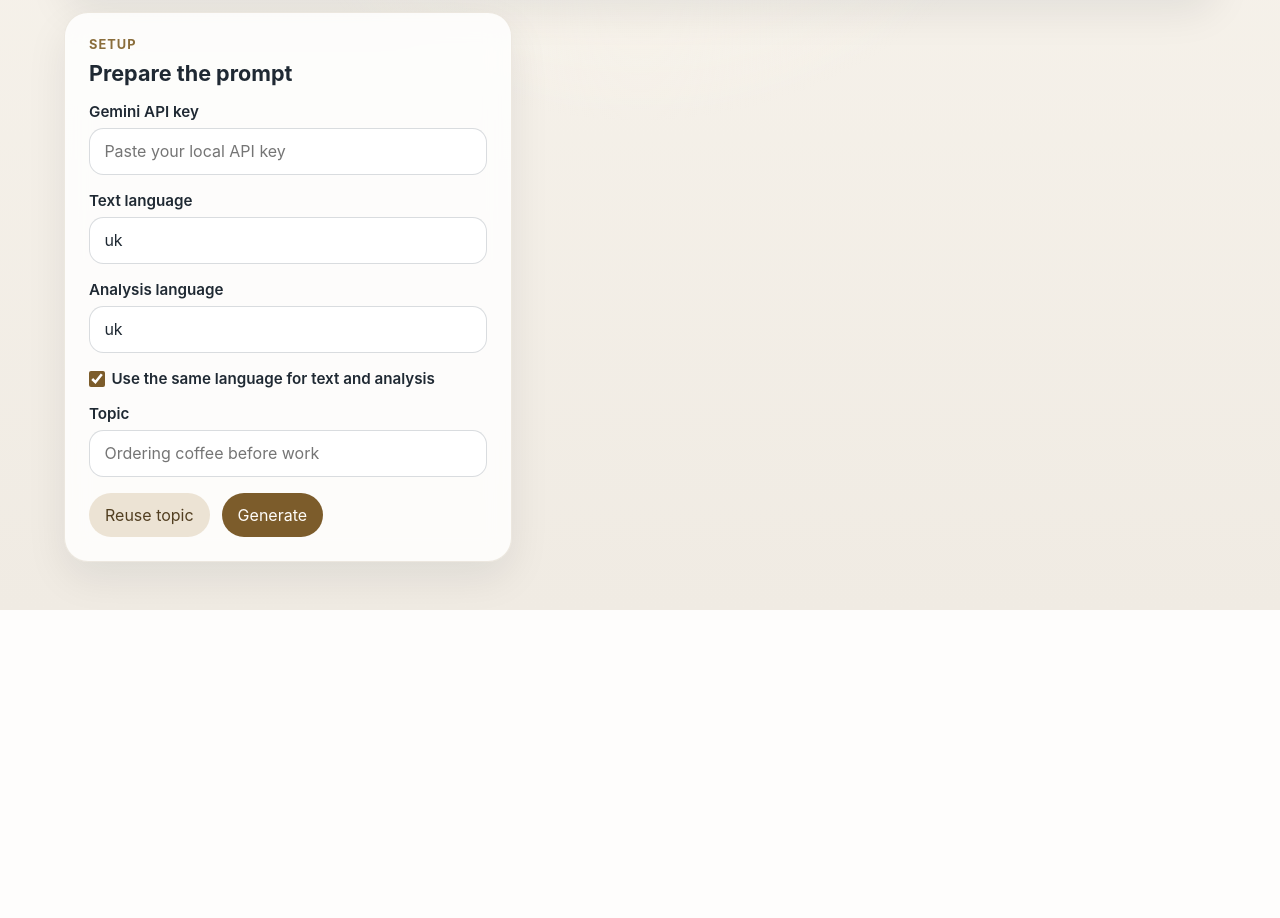
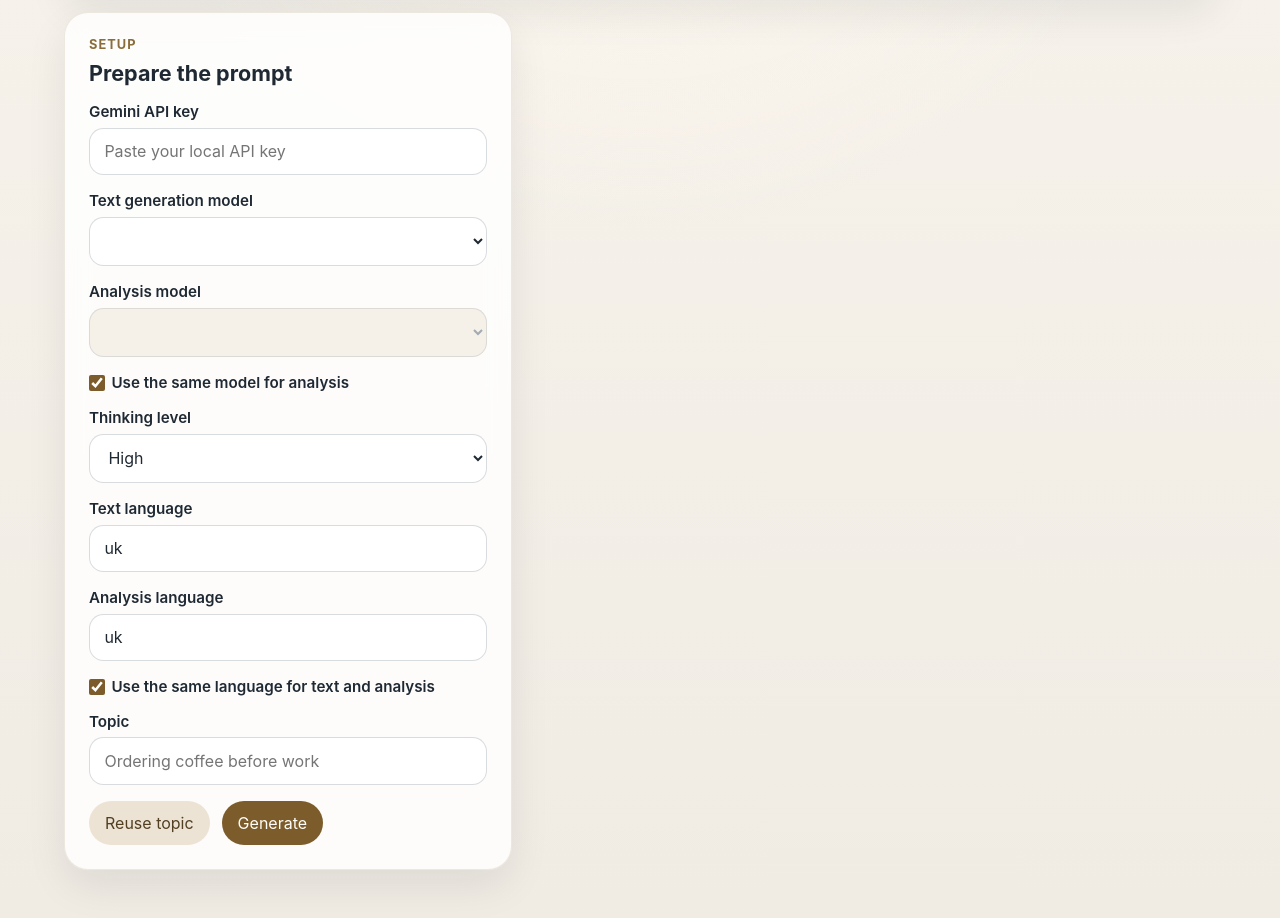
Before and after one commit to serge-sotnyk/sayclearly, a FastAPI app: page / in a window 1280 px wide. Shown: the part 336-1254 px from the top of the page. Before the commit the page ends 946 px from the top, so only its background shows below. Run offline with FastAPI, Linux system fonts and the light colour scheme; data that the repository does not hold is empty; parts of the project's set-up code (start-up, migrations or seed data) failed here and were passed over.

Commit message:
feat: add frontend gemini model controls

```diff
--- a/src/sayclearly/static/dist/app.js
+++ b/src/sayclearly/static/dist/app.js
@@ -1,4 +1,4 @@
-import { advanceExerciseStep, applyAnalysisError, applyAnalysisResult, applyGeneratedExercise, applyGenerationError, applyLoadedConfig, applyRecordingError, buildConfigUpdatePayload, buildGenerateRequest, createInitialAppModel, markRecordingStarted, resetRecording, startRecordingAnalysis, startRecordingRequest, startGeneration, storeRecordedAudio, syncAnalysisLanguage, } from './app_state.js';
+import { advanceExerciseStep, applyAnalysisError, applyAnalysisResult, applyGeneratedExercise, applyGenerationError, applyLoadedConfig, applyRecordingError, buildConfigUpdatePayload, buildGenerateRequest, createInitialAppModel, markRecordingStarted, resetRecording, startRecordingAnalysis, startRecordingRequest, startGeneration, storeRecordedAudio, syncAnalysisModel, syncAnalysisLanguage, } from './app_state.js';
 const READY_STATUS = 'Ready to generate a guided exercise.';
 const LOADING_STATUS = 'Loading your saved settings...';
 const GENERATING_STATUS = 'Generating your guided exercise...';
@@ -69,6 +69,10 @@ function collectShellElements(root) {
         settingsStatus: getRequiredElement(root, '[data-settings-status]'),
         clearApiKeyButton: getRequiredElement(root, '[data-clear-api-key-button]'),
         apiKeyInput: getRequiredElement(root, '[data-api-key-input]'),
+        textModelSelect: getRequiredElement(root, '[data-text-model-select]'),
+        analysisModelSelect: getRequiredElement(root, '[data-analysis-model-select]'),
+        sameModelToggle: getRequiredElement(root, '[data-same-model-toggle]'),
+        thinkingLevelSelect: getRequiredElement(root, '[data-thinking-level-select]'),
         textLanguageInput: getRequiredElement(root, '[data-text-language-input]'),
         analysisLanguageInput: getRequiredElement(root, '[data-analysis-language-input]'),
         sameLanguageToggle: getRequiredElement(root, '[data-same-language-toggle]'),
@@ -96,6 +100,21 @@ function collectShellElements(root) {
         exerciseText: getRequiredElement(root, '[data-exercise-text]'),
     };
 }
+function formatModelLabel(model) {
+    if (model.free_tier_requests_per_day_hint === null) {
+        return model.label;
+    }
+    return `${model.label} (${model.free_tier_requests_per_day_hint} RPD hint)`;
+}
+function renderModelOptions(documentRef, select, models) {
+    const options = models.map((model) => {
+        const option = documentRef.createElement('option');
+        option.value = model.id;
+        option.textContent = formatModelLabel(model);
+        return option;
+    });
+    select.replaceChildren(...options);
+}
 function getSettingsStatus(config) {
     if (config.gemini.has_api_key) {
         if (config.gemini.api_key_source === 'env') {
@@ -121,13 +140,17 @@ function getStatusMessage(model, reuseNextGeneration) {
     return READY_STATUS;
 }
 function readSettings(elements, reuseLastTopic) {
-    return syncAnalysisLanguage({
+    return syncAnalysisModel(syncAnalysisLanguage({
         text_language: elements.textLanguageInput.value.trim(),
         analysis_language: elements.analysisLanguageInput.value.trim(),
         same_language_for_analysis: elements.sameLanguageToggle.checked,
+        text_model: elements.textModelSelect.value,
+        analysis_model: elements.analysisModelSelect.value,
+        same_model_for_analysis: elements.sameModelToggle.checked,
+        text_thinking_level: elements.thinkingLevelSelect.value,
         topic_prompt: elements.topicInput.value.trim(),
         reuse_last_topic: reuseLastTopic,
-    });
+    }));
 }
 function buildConfigRequest(config, settings, apiKeyValue) {
     const nextConfig = buildConfigUpdatePayload(config, settings);
@@ -135,7 +158,7 @@ function buildConfigRequest(config, settings, apiKeyValue) {
     return {
         ...nextConfig,
         gemini: {
-            model: nextConfig.gemini.model,
+            ...nextConfig.gemini,
             api_key: trimmedApiKey === '' ? null : trimmedApiKey,
         },
     };
@@ -156,7 +179,14 @@ async function requestJson(fetchImpl, url, options) {
     }
     return (await response.json());
 }
-function render(elements, model, isSettingsOpen, reuseNextGeneration, recordedUrl) {
+function render(documentRef, elements, model, isSettingsOpen, reuseNextGeneration, recordedUrl) {
+    renderModelOptions(documentRef, elements.textModelSelect, model.config.gemini.available_models);
+    renderModelOptions(documentRef, elements.analysisModelSelect, model.config.gemini.available_models);
+    elements.textModelSelect.value = model.settings.text_model;
+    elements.analysisModelSelect.value = model.settings.analysis_model;
+    elements.sameModelToggle.checked = model.settings.same_model_for_analysis;
+    elements.thinkingLevelSelect.value = model.settings.text_thinking_level;
+    elements.analysisModelSelect.disabled = model.settings.same_model_for_analysis;
     elements.textLanguageInput.value = model.settings.text_language;
     elements.analysisLanguageInput.value = model.settings.analysis_language;
     elements.sameLanguageToggle.checked = model.settings.same_language_for_analysis;
@@ -274,23 +304,35 @@ export async function startApp(documentRef = document, fetchImpl = fetch, record
             ...model,
             settings: nextSettings,
         };
-        render(elements, model, isSettingsOpen, reuseNextGeneration, recordedUrl);
+        render(documentRef, elements, model, isSettingsOpen, reuseNextGeneration, recordedUrl);
     };
     const refreshFromInputs = () => {
         updateSettings(readSettings(elements, reuseNextGeneration));
     };
     elements.openSettingsButton.addEventListener('click', () => {
         isSettingsOpen = true;
-        render(elements, model, isSettingsOpen, reuseNextGeneration, recordedUrl);
+        render(documentRef, elements, model, isSettingsOpen, reuseNextGeneration, recordedUrl);
     });
     elements.closeSettingsButton.addEventListener('click', () => {
         isSettingsOpen = false;
-        render(elements, model, isSettingsOpen, reuseNextGeneration, recordedUrl);
+        render(documentRef, elements, model, isSettingsOpen, reuseNextGeneration, recordedUrl);
     });
     elements.textLanguageInput.addEventListener('input', () => {
         refreshFromInputs();
     });
     elements.analysisLanguageInput.addEventListener('input', () => {
+        refreshFromInputs();
+    });
+    elements.textModelSelect.addEventListener('change', () => {
+        refreshFromInputs();
+    });
+    elements.analysisModelSelect.addEventListener('change', () => {
+        refreshFromInputs();
+    });
+    elements.sameModelToggle.addEventListener('change', () => {
+        refreshFromInputs();
+    });
+    elements.thinkingLevelSelect.addEventListener('change', () => {
         refreshFromInputs();
     });
     elements.sameLanguageToggle.addEventListener('change', () => {
@@ -308,16 +350,16 @@ export async function startApp(documentRef = document, fetchImpl = fetch, record
     });
     elements.nextStepButton.addEventListener('click', () => {
         model = advanceExerciseStep(model);
-        render(elements, model, isSettingsOpen, reuseNextGeneration, recordedUrl);
+        render(documentRef, elements, model, isSettingsOpen, reuseNextGeneration, recordedUrl);
     });
     elements.startRecordingButton.addEventListener('click', async () => {
         if (!recordingApi.isSupported()) {
             model = applyRecordingError(model, 'This browser does not support microphone recording.');
-            render(elements, model, isSettingsOpen, reuseNextGeneration, recordedUrl);
+            render(documentRef, elements, model, isSettingsOpen, reuseNextGeneration, recordedUrl);
             return;
         }
         model = startRecordingRequest(model);
-        render(elements, model, isSettingsOpen, reuseNextGeneration, recordedUrl);
+        render(documentRef, elements, model, isSettingsOpen, reuseNextGeneration, recordedUrl);
         const recorderToken = activeRecorderToken + 1;
         activeRecorderToken = recorderToken;
         try {
@@ -348,7 +390,7 @@ export async function startApp(documentRef = document, fetchImpl = fetch, record
                 if (blob.size === 0) {
                     clearRecordingArtifacts();
                     model = applyRecordingError(model, 'No recording was captured. Please try again.');
-                    render(elements, model, isSettingsOpen, reuseNextGeneration, recordedUrl);
+                    render(documentRef, elements, model, isSettingsOpen, reuseNextGeneration, recordedUrl);
                     return;
                 }
                 if (recordedUrl !== null) {
@@ -357,7 +399,7 @@ export async function startApp(documentRef = document, fetchImpl = fetch, record
                 recordedBlob = blob;
                 recordedUrl = recordingApi.createObjectURL(blob);
                 model = storeRecordedAudio(model);
-                render(elements, model, isSettingsOpen, reuseNextGeneration, recordedUrl);
+                render(documentRef, elements, model, isSettingsOpen, reuseNextGeneration, recordedUrl);
             });
             recorder.start();
             model = markRecordingStarted(model);
@@ -370,7 +412,7 @@ export async function startApp(documentRef = document, fetchImpl = fetch, record
             stopActiveStream();
             model = applyRecordingError(model, 'Microphone access was unavailable. Please try again.');
         }
-        render(elements, model, isSettingsOpen, reuseNextGeneration, recordedUrl);
+        render(documentRef, elements, model, isSettingsOpen, reuseNextGeneration, recordedUrl);
     });
     elements.stopRecordingButton.addEventListener('click', () => {
         activeRecorder?.stop();
@@ -378,11 +420,11 @@ export async function startApp(documentRef = document, fetchImpl = fetch, record
     elements.analyzeRecordingButton.addEventListener('click', async () => {
         if (recordedBlob === null) {
             model = applyRecordingError(model, 'No recording was captured. Please try again.');
-            render(elements, model, isSettingsOpen, reuseNextGeneration, recordedUrl);
+            render(documentRef, elements, model, isSettingsOpen, reuseNextGeneration, recordedUrl);
             return;
         }
         model = startRecordingAnalysis(model);
-        render(elements, model, isSettingsOpen, reuseNextGeneration, recordedUrl);
+        render(documentRef, elements, model, isSettingsOpen, reuseNextGeneration, recordedUrl);
         try {
             const formData = new FormData();
             formData.append('audio', recordedBlob, 'retelling.webm');
@@ -395,19 +437,19 @@ export async function startApp(documentRef = document, fetchImpl = fetch, record
         catch {
             model = applyAnalysisError(model, 'Could not upload the recording. Try again.');
         }
-        render(elements, model, isSettingsOpen, reuseNextGeneration, recordedUrl);
+        render(documentRef, elements, model, isSettingsOpen, reuseNextGeneration, recordedUrl);
     });
     elements.recordAgainButton.addEventListener('click', () => {
         clearRecordingArtifacts();
         model = resetRecording(model);
-        render(elements, model, isSettingsOpen, reuseNextGeneration, recordedUrl);
+        render(documentRef, elements, model, isSettingsOpen, reuseNextGeneration, recordedUrl);
     });
     elements.resetButton.addEventListener('click', () => {
         reuseNextGeneration = false;
         clearRecordingArtifacts();
         const resetModel = createInitialAppModel();
         model = applyLoadedConfig(resetModel, model.config);
-        render(elements, model, isSettingsOpen, reuseNextGeneration, recordedUrl);
+        render(documentRef, elements, model, isSettingsOpen, reuseNextGeneration, recordedUrl);
     });
     elements.clearApiKeyButton.addEventListener('click', async () => {
         try {
@@ -420,7 +462,7 @@ export async function startApp(documentRef = document, fetchImpl = fetch, record
                 error_message: null,
             };
             elements.apiKeyInput.value = '';
-            render(elements, model, isSettingsOpen, reuseNextGeneration, recordedUrl);
+            render(documentRef, elements, model, isSettingsOpen, reuseNextGeneration, recordedUrl);
         }
         catch {
             elements.settingsStatus.textContent = CLEAR_ERROR_STATUS;
@@ -433,13 +475,16 @@ export async function startApp(documentRef = document, fetchImpl = fetch, record
             settings,
         };
         model = startGeneration(model);
-        render(elements, model, isSettingsOpen, reuseNextGeneration, recordedUrl);
+        render(documentRef, elements, model, isSettingsOpen, reuseNextGeneration, recordedUrl);
         try {
             const savedConfig = await requestJson(fetchImpl, '/api/config', {
                 method: 'POST',
                 body: JSON.stringify(buildConfigRequest(model.config, settings, elements.apiKeyInput.value)),
             });
-            model = applyLoadedConfig(model, savedConfig);
+            model = {
+                ...model,
+                config: savedConfig,
+            };
             const exercise = await requestJson(fetchImpl, '/api/generate-text', {
                 method: 'POST',
                 body: JSON.stringify(buildGenerateRequest(settings)),
@@ -451,13 +496,13 @@ export async function startApp(documentRef = document, fetchImpl = fetch, record
             reuseNextGeneration = false;
             model = applyGenerationError(model, GENERATE_ERROR_STATUS);
         }
-        render(elements, model, isSettingsOpen, reuseNextGeneration, recordedUrl);
+        render(documentRef, elements, model, isSettingsOpen, reuseNextGeneration, recordedUrl);
     });
     model = {
         ...model,
         error_message: LOADING_STATUS,
     };
-    render(elements, model, isSettingsOpen, reuseNextGeneration, recordedUrl);
+    render(documentRef, elements, model, isSettingsOpen, reuseNextGeneration, recordedUrl);
     try {
         const config = await requestJson(fetchImpl, '/api/config', {
             method: 'GET',
@@ -475,7 +520,7 @@ export async function startApp(documentRef = document, fetchImpl = fetch, record
             flow: 'home',
         };
     }
-    render(elements, model, isSettingsOpen, reuseNextGeneration, recordedUrl);
+    render(documentRef, elements, model, isSettingsOpen, reuseNextGeneration, recordedUrl);
 }
 if (typeof document !== 'undefined' && typeof fetch !== 'undefined') {
     void startApp();
--- a/src/sayclearly/static/dist/app_state.js
+++ b/src/sayclearly/static/dist/app_state.js
@@ -8,9 +8,14 @@ const DEFAULT_CONFIG = {
     session_limit: 10,
     keep_last_audio: false,
     gemini: {
-        model: 'gemini-2.5-flash',
+        model: 'gemini-3-flash-preview',
+        text_model: 'gemini-3-flash-preview',
+        analysis_model: 'gemini-3-flash-preview',
+        same_model_for_analysis: true,
+        text_thinking_level: 'high',
         has_api_key: false,
         api_key_source: 'none',
+        available_models: [],
     },
     langfuse: {
         host: null,
@@ -22,10 +27,14 @@ const DEFAULT_CONFIG = {
     },
 };
 function buildSettingsFromConfig(config) {
-    return syncAnalysisLanguage({
+    return syncSettings({
         text_language: config.text_language,
         analysis_language: config.analysis_language,
         same_language_for_analysis: config.same_language_for_analysis,
+        text_model: config.gemini.text_model,
+        analysis_model: config.gemini.analysis_model,
+        same_model_for_analysis: config.gemini.same_model_for_analysis,
+        text_thinking_level: config.gemini.text_thinking_level,
         topic_prompt: config.last_topic_prompt,
         reuse_last_topic: false,
     });
@@ -51,6 +60,18 @@ export function syncAnalysisLanguage(settings) {
         analysis_language: settings.text_language,
     };
 }
+export function syncAnalysisModel(settings) {
+    if (!settings.same_model_for_analysis) {
+        return { ...settings };
+    }
+    return {
+        ...settings,
+        analysis_model: settings.text_model,
+    };
+}
+function syncSettings(settings) {
+    return syncAnalysisModel(syncAnalysisLanguage(settings));
+}
 export function applyLoadedConfig(model, config) {
     return {
         ...model,
@@ -59,7 +80,7 @@ export function applyLoadedConfig(model, config) {
     };
 }
 export function buildGenerateRequest(settings) {
-    const syncedSettings = syncAnalysisLanguage(settings);
+    const syncedSettings = syncSettings(settings);
     return {
         language: syncedSettings.text_language,
         analysis_language: syncedSettings.analysis_language,
@@ -68,7 +89,7 @@ export function buildGenerateRequest(settings) {
     };
 }
 export function buildConfigUpdatePayload(config, settings) {
-    const syncedSettings = syncAnalysisLanguage(settings);
+    const syncedSettings = syncSettings(settings);
     const lastTopicPrompt = syncedSettings.reuse_last_topic && syncedSettings.topic_prompt === ''
         ? config.last_topic_prompt
         : syncedSettings.topic_prompt;
@@ -81,7 +102,10 @@ export function buildConfigUpdatePayload(config, settings) {
         session_limit: config.session_limit,
         keep_last_audio: config.keep_last_audio,
         gemini: {
-            model: config.gemini.model,
+            text_model: syncedSettings.text_model,
+            analysis_model: syncedSettings.analysis_model,
+            same_model_for_analysis: syncedSettings.same_model_for_analysis,
+            text_thinking_level: syncedSettings.text_thinking_level,
             api_key: null,
         },
         langfuse: {
@@ -95,7 +119,7 @@ export function startGeneration(model) {
     return {
         ...model,
         flow: 'generating_text',
-        settings: syncAnalysisLanguage(model.settings),
+        settings: syncSettings(model.settings),
         generated_exercise: null,
         error_message: null,
     };
--- a/src/sayclearly/static/styles.css
+++ b/src/sayclearly/static/styles.css
@@ -19,12 +19,14 @@ body {
 
 body,
 button,
-input {
+input,
+select {
     font: inherit;
 }
 
 button,
-input {
+input,
+select {
     color: inherit;
 }
 
@@ -134,12 +136,18 @@ h2 {
     align-items: center;
 }
 
-input {
+input,
+select {
     width: 100%;
     padding: 0.8rem 0.9rem;
     border: 1px solid rgba(82, 96, 109, 0.22);
     border-radius: 0.9rem;
     background: rgba(255, 255, 255, 0.92);
+}
+
+select:disabled {
+    background: rgba(236, 227, 212, 0.7);
+    color: #7b8794;
 }
 
 input[type="checkbox"] {
--- a/src/sayclearly/templates/index.html
+++ b/src/sayclearly/templates/index.html
@@ -37,6 +37,30 @@
             <label class="field">
               <span>Gemini API key</span>
               <input type="password" name="api-key" autocomplete="off" placeholder="Paste your local API key" data-api-key-input />
+            </label>
+
+            <label class="field">
+              <span>Text generation model</span>
+              <select name="text-model" data-text-model-select></select>
+            </label>
+
+            <label class="field">
+              <span>Analysis model</span>
+              <select name="analysis-model" data-analysis-model-select></select>
+            </label>
+
+            <label class="toggle-field">
+              <input type="checkbox" name="same-model" data-same-model-toggle />
+              <span>Use the same model for analysis</span>
+            </label>
+
+            <label class="field">
+              <span>Thinking level</span>
+              <select name="thinking-level" data-thinking-level-select>
+                <option value="low">Low</option>
+                <option value="medium">Medium</option>
+                <option value="high">High</option>
+              </select>
             </label>
 
             <label class="field">
```
Also changed, not shown: frontend-tests/app.test.js (+102 -3 lines), frontend-tests/app_state.test.js (+74 -3 lines), src/sayclearly/static/app.ts (+93 -28 lines), src/sayclearly/static/app_state.ts (+53 -7 lines), tests/test_app_shell.py (+16 -0 lines).
